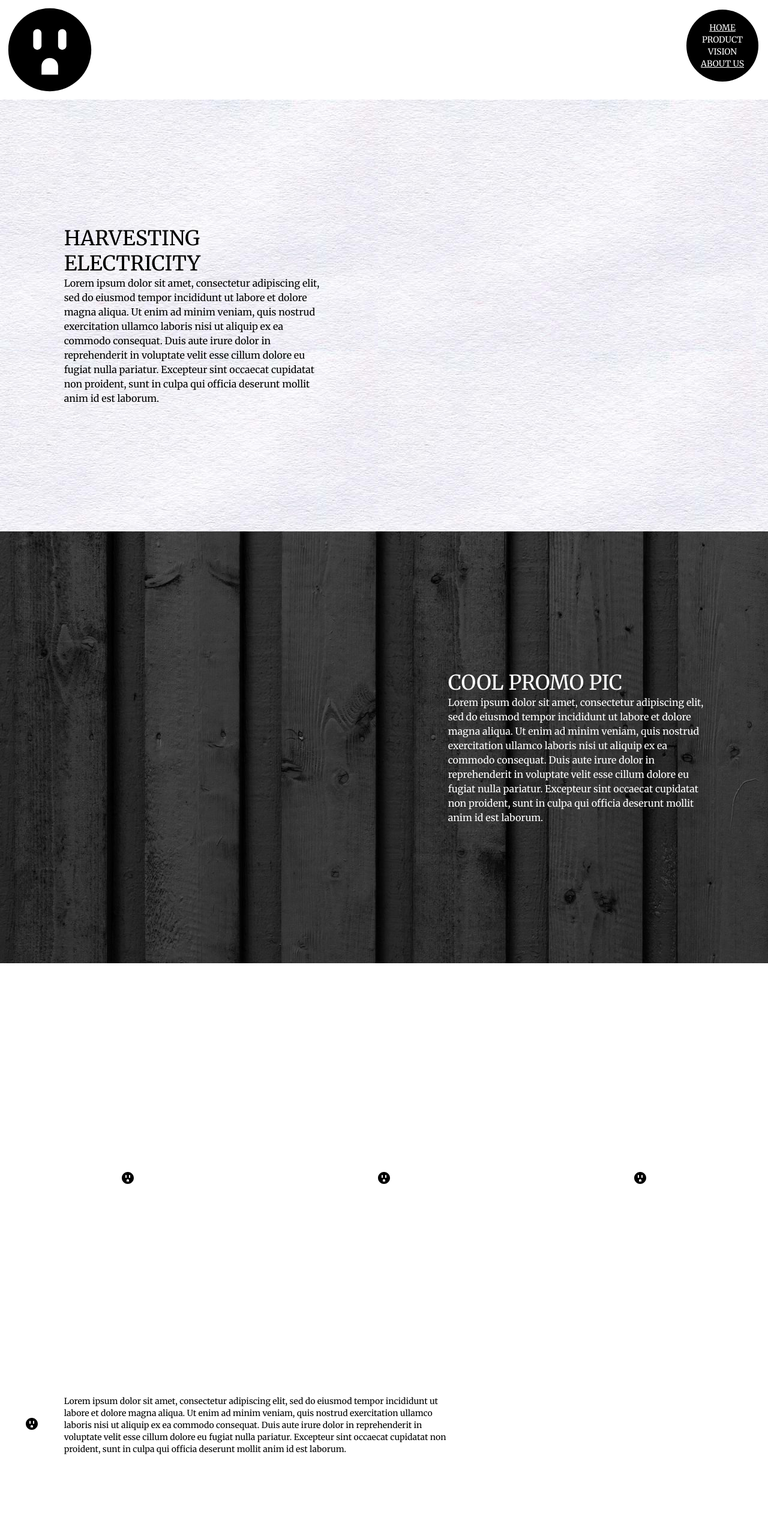
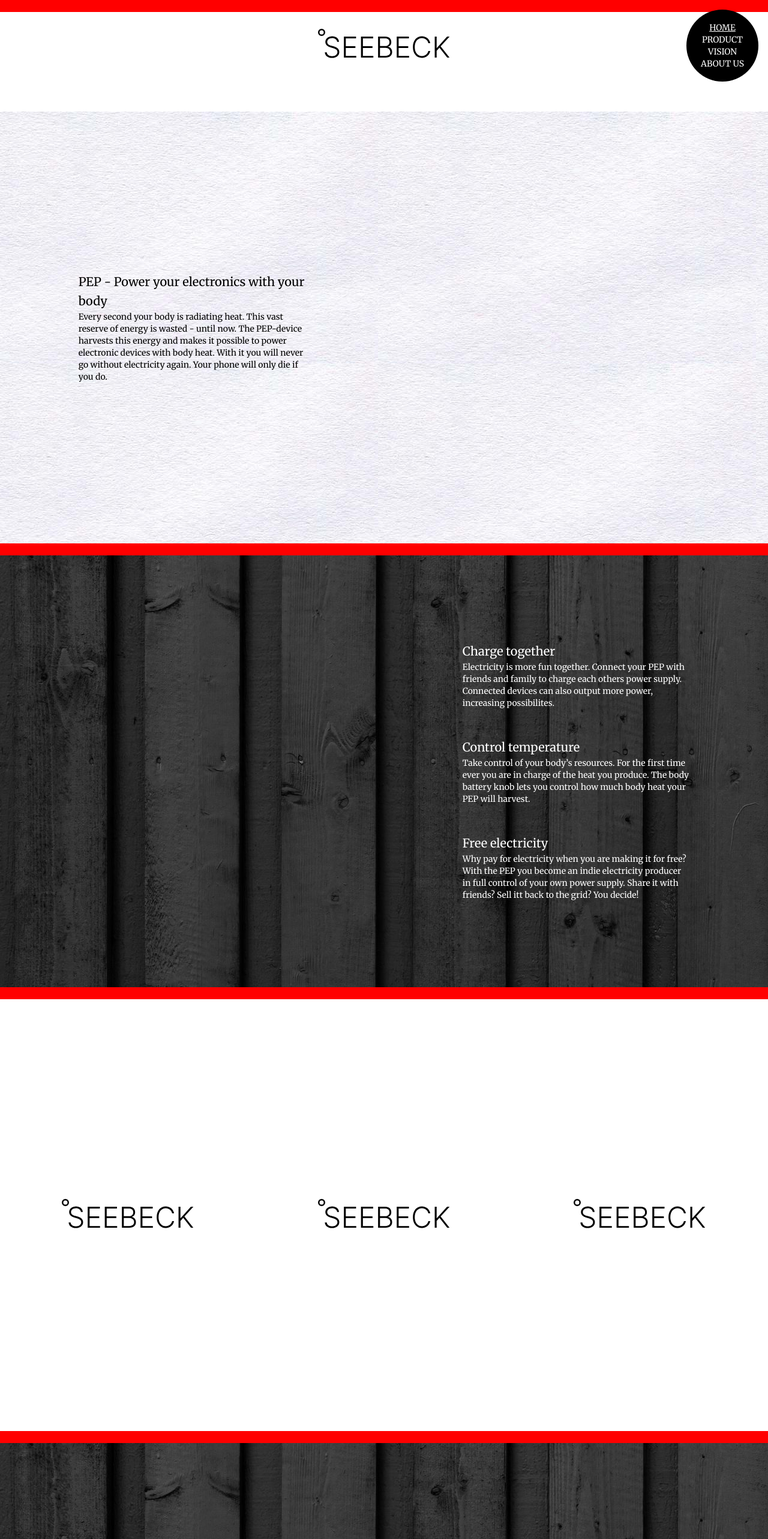
Before and after one commit to Braxmaster/master_thesis_website, a React (Create React App) app: page / in a window 1280 px wide. Shown: the top 2566 px of the page at 60% size. Before the commit the page ends 2426 px from the top, so only its background shows below. Built offline with nearby package versions, Linux system fonts and the light colour scheme.

Commit message:
Added new logo and also fixed scroll working intuitively

```diff
--- a/src/App.css
+++ b/src/App.css
@@ -15,12 +15,8 @@
   background-color: var(--main);
 }
 
-.top_border_grid_item {
-  height: 100%;
-}
-
-.company_logo {
-  height: 100%;
+.Bottom_border {
+  height: 166px;
 }
 
 .Component {
@@ -29,6 +25,10 @@
 }
 
 .Component_grid {
+  height: 100%;
+}
+
+.Component_text_box {
   height: 100%;
 }
 
--- a/src/BottomBorder.js
+++ b/src/BottomBorder.js
@@ -3,7 +3,7 @@ import { Grid, Typography } from "@material-ui/core";
 
 function BottomBorder(props) {
   return (
-    <div>
+    <div className="Bottom_border">
       <Grid
         container
         direction="row"
--- a/src/Component.js
+++ b/src/Component.js
@@ -12,15 +12,34 @@ function Component(props) {
         alignItems="center"
         className="Component_grid"
       >
-        <Grid item xs={4}>
+        <Grid
+          container
+          xs={4}
+          spacing={6}
+          direction="column"
+          justify="center"
+          className="Component_text_box"
+        >
+          {props.body.map(function (element, index) {
+            return (
               <Grid item>
-            <Typography variant="h4" align="left" className={props.textClass}>
-              {props.title}
+                <Typography
+                  variant={props.titleVariant}
+                  align="left"
+                  className={props.textClass}
+                >
+                  {props.title[index]}
                 </Typography>
-            <Typography align="left" className={props.textClass}>
-              {props.body}
+                <Typography
+                  align="left"
+                  variant={props.bodyVariant}
+                  className={props.textClass}
+                >
+                  {element}
                 </Typography>
               </Grid>
+            );
+          })}
         </Grid>
         <Grid item xs={6}></Grid>
       </Grid>
@@ -35,15 +54,34 @@ function Component(props) {
         className="Component_grid"
       >
         <Grid item xs={6}></Grid>
-        <Grid item xs={4}>
+        <Grid
+          container
+          xs={4}
+          spacing={6}
+          direction="column"
+          justify="center"
+          className="Component_text_box"
+        >
+          {props.body.map(function (element, index) {
+            return (
               <Grid item>
-            <Typography variant="h4" align="left" className={props.textClass}>
-              {props.title}
+                <Typography
+                  variant={props.titleVariant}
+                  align="left"
+                  className={props.textClass}
+                >
+                  {props.title[index]}
                 </Typography>
-            <Typography align="left" className={props.textClass}>
-              {props.body}
+                <Typography
+                  align="left"
+                  variant={props.bodyVariant}
+                  className={props.textClass}
+                >
+                  {element}
                 </Typography>
               </Grid>
+            );
+          })}
         </Grid>
       </Grid>
     );
--- a/src/NavigationCircle.js
+++ b/src/NavigationCircle.js
@@ -2,7 +2,6 @@ import React from "react";
 import { Typography, Grid, Link } from "@material-ui/core";
 
 function NavigationCircle(props) {
-  console.log(props.labels);
   return (
     <div class="circle">
       <Grid
--- a/src/TopBorder.js
+++ b/src/TopBorder.js
@@ -1,6 +1,5 @@
 import React from "react";
 import { Grid, Typography } from "@material-ui/core";
-import logo from "./pictures/place_holder_logo.svg";
 
 function TopBorder(props) {
   return (
@@ -8,12 +7,14 @@ function TopBorder(props) {
       <Grid
         container
         direction="row"
-        justify="flex-start"
+        justify="center"
+        alignItems="center"
         className="top_border"
       >
-        <Grid item className="top_border_grid_item" alignContent="flex-start">
-          <img className="company_logo" src={logo} alt="Company logo" />
+        <Grid item alignContent="flex-start" justify="center">
+          <img src={props.logo} alt="Company logo" />
         </Grid>
+        <Grid item xs={10}></Grid>
       </Grid>
     </div>
   );
--- a/src/pictures/img_exporter.js
+++ b/src/pictures/img_exporter.js
@@ -1,7 +1,7 @@
 import zero from './black.jpg'
 import one from './white.jpg'
-import two from './place_holder_logo.svg'
+import two from './seebeck_logo.svg'
 
 export const black = zero
 export const white = one
-export const PLACEHOLDER_SVG = two
+export const logo = two
--- a/src/site.js
+++ b/src/site.js
@@ -6,7 +6,7 @@ import ThreePicturesComponent from "./ThreePicturesComponent";
 import BottomBorder from "./BottomBorder";
 import { ThemeProvider, createMuiTheme } from "@material-ui/core/styles";
 
-import { black, white, PLACEHOLDER_SVG } from "./pictures/img_exporter";
+import { black, white, logo } from "./pictures/img_exporter";
 
 class Site extends React.Component {
   constructor(props) {
@@ -58,21 +58,22 @@ class Site extends React.Component {
   }
 
   handleScrollToElement(event) {
-    if (this.isInViewport(0, this.PRODUCT)) {
-      this.setState({ inView: [false, true, false, false] });
-    }
     if (this.isInViewport(0, this.HOME)) {
       this.setState({ inView: [true, false, false, false] });
-    }
-    if (this.isInViewport(0, this.VISION)) {
+    } else if (this.isInViewport(0, this.PRODUCT)) {
+      console.log("Product visible");
+      this.setState({ inView: [false, true, false, false] });
+    } else if (this.isInViewport(0, this.VISION)) {
+      console.log("Vision visible");
       this.setState({ inView: [false, false, true, false] });
-    }
-    if (this.isInViewport(0, this.ABOUT_US)) {
-      this.setState({ inView: [true, false, false, true] });
+    } else if (this.isInViewport(0, this.ABOUT_US)) {
+      console.log("About us visible");
+      this.setState({ inView: [false, false, false, true] });
     }
   }
 
   isInViewport(offset = 0, ref) {
+    offset = window.innerHeight * 0.7;
     if (!ref) return false;
     const top = ref.current.getBoundingClientRect().top;
     return top + offset >= 0 && top - offset <= window.innerHeight;
@@ -81,9 +82,12 @@ class Site extends React.Component {
   render() {
     return (
       <ThemeProvider theme={this.theme}>
-        <div onScroll={() => console.log("Scrolling")}>
-          <div ref={this.HOME}>
-            <TopBorder />
+        <div>
+          <div
+            ref={this.HOME}
+            style={{ height: "20px", backgroundColor: "red" }}
+          ></div>
+          <TopBorder logo={logo} />
         </div>
         <NavigationCircle
           labels={this.state.labels}
@@ -92,34 +96,63 @@ class Site extends React.Component {
         />
         <div>
           <Component
-              title="HARVESTING ELECTRICITY"
-              body="Lorem ipsum dolor sit amet, consectetur adipiscing elit, sed do eiusmod tempor incididunt ut labore et dolore magna aliqua. Ut enim ad minim veniam, quis nostrud exercitation ullamco laboris nisi ut aliquip ex ea commodo consequat. Duis aute irure dolor in reprehenderit in voluptate velit esse cillum dolore eu fugiat nulla pariatur. Excepteur sint occaecat cupidatat non proident, sunt in culpa qui officia deserunt mollit anim id est laborum."
+            titleVariant="h6"
+            bodyVariant="body2"
+            title={["PEP - Power your electronics with your body"]}
+            body={[
+              "Every second your body is radiating heat. This vast reserve of energy is wasted - until now. The PEP-device harvests this energy and makes it possible to power electronic devices with body heat. With it you will never go without electricity again. Your phone will only die if you do.",
+            ]}
             pic={white}
             textClass="Component_text_black"
             align="left"
           />
-          </div>
-          <div ref={this.PRODUCT}>
+          <div
+            ref={this.PRODUCT}
+            style={{ height: "20px", backgroundColor: "red" }}
+          ></div>
           <Component
-              title="COOL PROMO PIC"
-              body="Lorem ipsum dolor sit amet, consectetur adipiscing elit, sed do eiusmod tempor incididunt ut labore et dolore magna aliqua. Ut enim ad minim veniam, quis nostrud exercitation ullamco laboris nisi ut aliquip ex ea commodo consequat. Duis aute irure dolor in reprehenderit in voluptate velit esse cillum dolore eu fugiat nulla pariatur. Excepteur sint occaecat cupidatat non proident, sunt in culpa qui officia deserunt mollit anim id est laborum."
+            titleVariant="h6"
+            bodyVariant="body2"
+            title={[
+              "Charge together",
+              "Control temperature",
+              "Free electricity",
+            ]}
+            body={[
+              "Electricity is more fun together. Connect your PEP with friends and family to charge each others power supply. Connected devices can also output more power, increasing possibilites.",
+              "Take control of your body’s resources. For the first time ever you are in charge of the heat you produce. The body battery knob lets you control how much body heat your PEP will harvest.",
+              "Why pay for electricity when you are making it for free? With the PEP you become an indie electricity producer in full control of your own power supply. Share it with friends? Sell itt back to the grid? You decide!",
+            ]}
+            pic={black}
+            textClass="Component_text_white"
+            align="right"
+          />
+
+          <div
+            ref={this.VISION}
+            style={{ height: "20px", backgroundColor: "red" }}
+          ></div>
+          <ThreePicturesComponent PicOne={logo} PicTwo={logo} PicThree={logo} />
+          <div
+            ref={this.ABOUT_US}
+            style={{ height: "20px", backgroundColor: "red" }}
+          ></div>
+          <Component
+            titleVariant="h6"
+            bodyVariant="body2"
+            title={["At LOOP we work for the future."]}
+            body={[
+              "We are a multidiciplinary think tank obsessed with innovation. With our feet firmly planted in reality and our eyes set on the future we develop socially and environmentaly aware solutions for a better tomorrow. We believe that no system is set in stone and through technology and innovation we can change the world. We solve the problems of the future today.",
+            ]}
             pic={black}
             textClass="Component_text_white"
             align="right"
           />
         </div>
-          <div ref={this.VISION}></div>
-          <ThreePicturesComponent
-            PicOne={PLACEHOLDER_SVG}
-            PicTwo={PLACEHOLDER_SVG}
-            PicThree={PLACEHOLDER_SVG}
+        <BottomBorder
+          Logo={logo}
+          Text="We are currently in the last stages of prototyping and will be releasing the product soon. If you would like to recieve a notis when the PEP-device is on the market - enter your email here."
         />
-          <div ref={this.ABOUT_US}></div>
-          <BottomBorder
-            Logo={PLACEHOLDER_SVG}
-            Text="Lorem ipsum dolor sit amet, consectetur adipiscing elit, sed do eiusmod tempor incididunt ut labore et dolore magna aliqua. Ut enim ad minim veniam, quis nostrud exercitation ullamco laboris nisi ut aliquip ex ea commodo consequat. Duis aute irure dolor in reprehenderit in voluptate velit esse cillum dolore eu fugiat nulla pariatur. Excepteur sint occaecat cupidatat non proident, sunt in culpa qui officia deserunt mollit anim id est laborum."
-          />
-        </div>
       </ThemeProvider>
     );
   }
```
Also changed, not shown: src/pictures/seebeck_logo.svg (added), 1 other file (tests, documents, lock files or other folders). Lines whose indentation alone changed are shown as unchanged.
